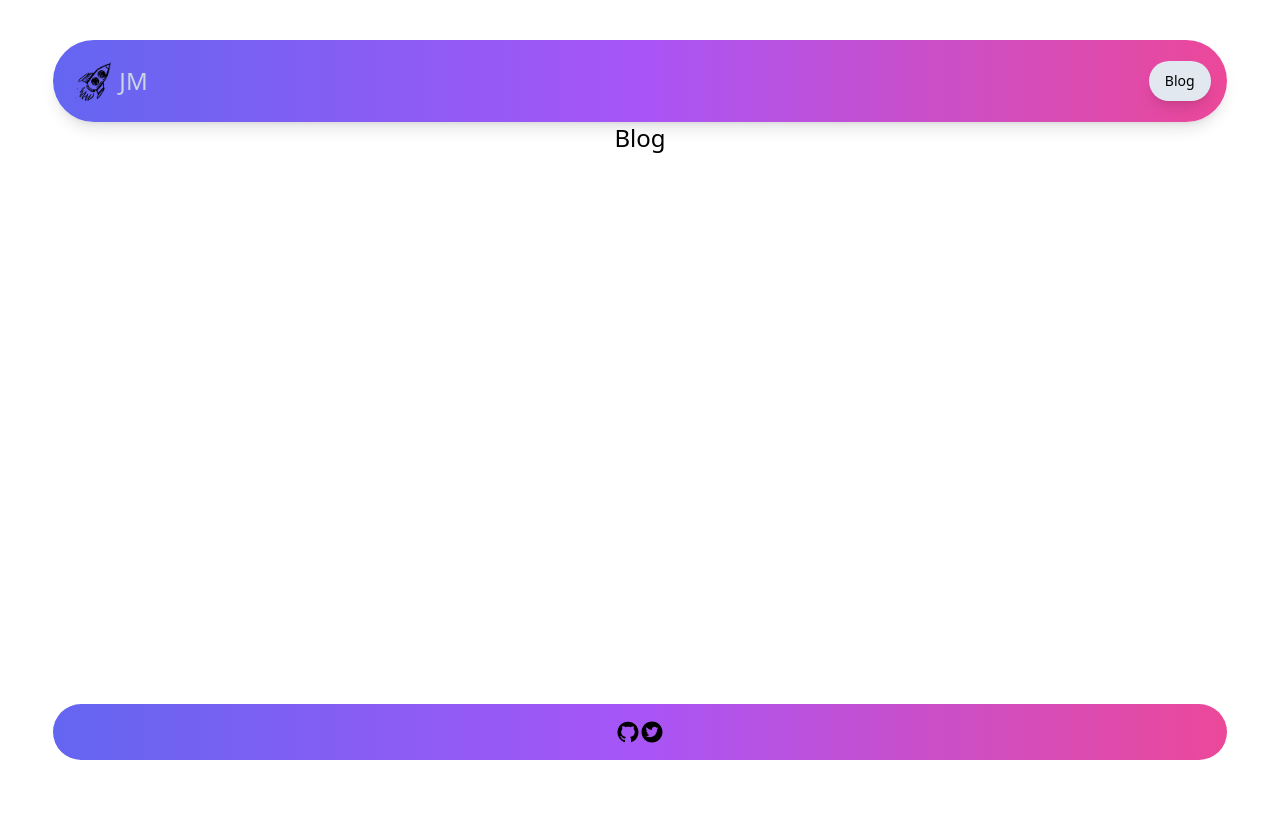
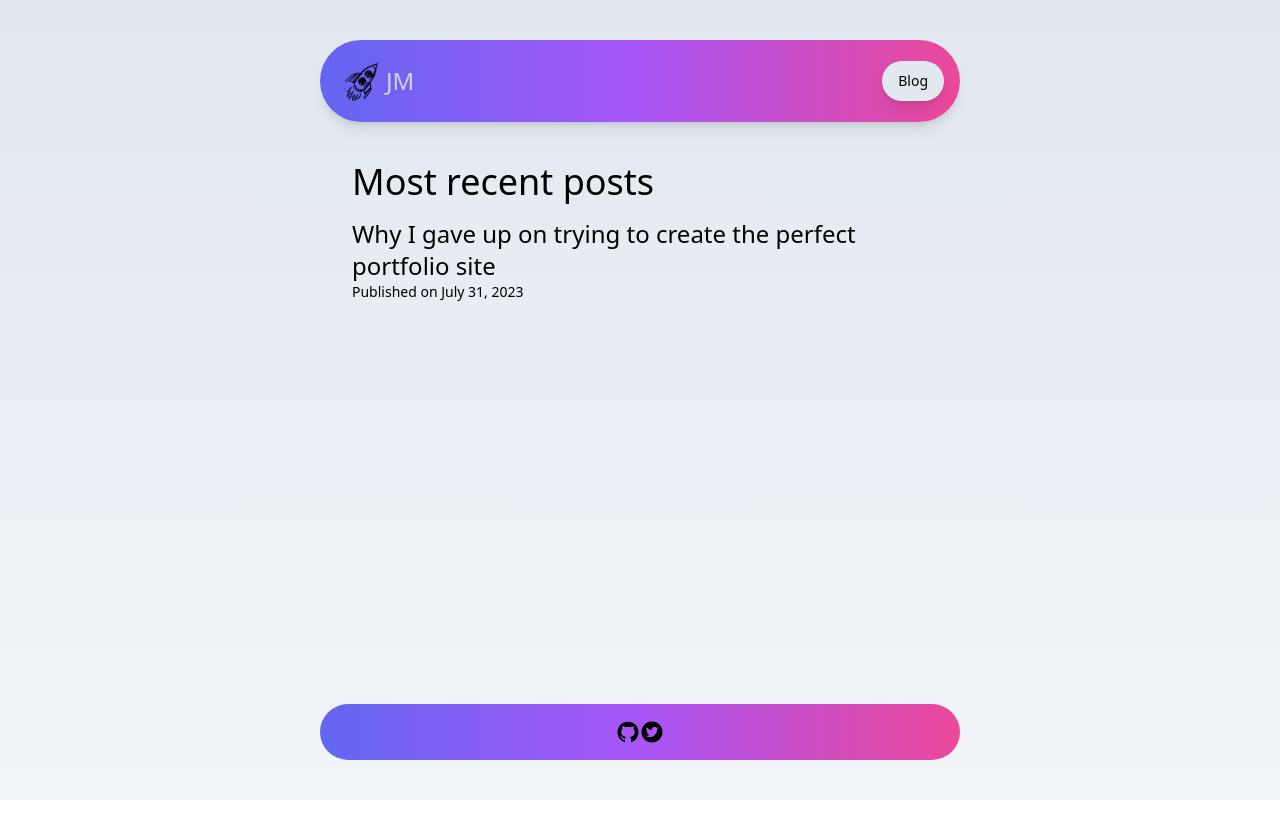
Before and after one commit to joshmccoydev/joshmccoy.dev, a Next.js app: page /blog in a window 1280 px wide. After the commit the page ends 800 px from the top, so only its background shows below. Built offline with nearby package versions, Linux system fonts and the light colour scheme.

Commit message:
fixed apos

```diff
--- /dev/null
+++ b/app/blog/001/page.js
@@ -0,0 +1,18 @@
+import Image from 'next/image'
+import profile from '/public/profile.png'
+import big_logo_light from '/public/big_logo_light.png'
+import big_logo_dark from '/public/big_logo_dark.png'
+import {Button} from "@/components/ui/button"
+import Link from 'next/link'
+
+export default function Home() {
+  return (
+    <main className="container md:w-2/3 lg:w-1/2">
+        <section className="mt-10">
+            <h2 className="text-2xl">Why I gave up on trying to create the perfect portfolio site</h2>
+            <p className="pt-4">Lorem ipsum dolor, sit amet consectetur adipisicing elit. Explicabo obcaecati nihil et esse? Animi dicta ad est sint nisi eius, pariatur accusantium exercitationem laboriosam sapiente blanditiis consequuntur minus consectetur quibusdam.</p>
+        </section>
+    </main>
+
+  )
+}
--- a/app/blog/page.js
+++ b/app/blog/page.js
@@ -3,12 +3,46 @@ import profile from '/public/profile.png'
 import big_logo_light from '/public/big_logo_light.png'
 import big_logo_dark from '/public/big_logo_dark.png'
 import {Button} from "@/components/ui/button"
-
+import Link from 'next/link'
 
 export default function Home() {
   return (
-    <main className="container text-center my-auto">
-      <h1 className="text-2xl">Blog</h1>
+    <main className="container md:w-2/3 lg:w-1/2">
+      <section className="mt-10">
+        <h1 className="text-4xl">Most recent posts</h1>
+        <ul className="text-2xl mt-4 pb-10 space-y-4">
+          <li>
+            <Link href="/blog/001" className="">
+              <h2>Why I gave up on trying to create the perfect portfolio site</h2>
+              <h3 className="text-sm">Published on July 31, 2023</h3>
+            </Link>
+          </li>
+          {/*<li>
+            <Link href="/blog/001" className="">
+              <h2>The second post</h2>
+              <h3 className="text-sm">Published in the future</h3>
+            </Link>
+          </li>
+          <li>
+            <Link href="/blog/001" className="">
+              <h2>Why I gave up on trying to create the perfect portfolio site</h2>
+              <h3 className="text-sm">Published on July 31, 2023</h3>
+            </Link>
+          </li>
+          <li>
+            <Link href="/blog/001" className="">
+              <h2>Why I gave up on trying to create the perfect portfolio site</h2>
+              <h3 className="text-sm">Published on July 31, 2023</h3>
+            </Link>
+          </li>
+          <li>
+            <Link href="/blog/001" className="">
+              <h2>Why I gave up on trying to create the perfect portfolio site</h2>
+              <h3 className="text-sm">Published on July 31, 2023</h3>
+            </Link>
+          </li>*/}
+        </ul>
+      </section>
   </main>
 
   )
--- a/app/layout.js
+++ b/app/layout.js
@@ -13,10 +13,10 @@ export const metadata = {
 
 export default function RootLayout({ children }) {
   return (
-    <html lang="en" className="min-h-full">
-      <body className="min-h-screen max-h-screen   sbg-gradient-to-b from-slate-200 to-slate-100 dark:bg-gradient-to-b dark:from-black dark:to-slate-900 dark:text-slate-300">
-        <div className=" mt-10 w-full z-50">
-          <nav className="mx-auto dark:bg-none dark:bg-slate-800 w-11/12 bg-gradient-to-r from-indigo-500 via-purple-500 to-pink-500 justify-between rounded-full flex shadow-lg p-4">
+    <html lang="en" className="min-h-full max-h-full">
+      <body className="bg-gradient-to-b from-slate-200 to-slate-100 dark:bg-gradient-to-b dark:from-black dark:to-slate-900 dark:text-slate-300">
+        <div className="w-full mx-auto z-50 w-5/6 md:w-2/3 lg:w-1/2">
+          <nav className="mx-auto p-4 mt-10 dark:bg-none dark:bg-slate-800 bg-gradient-to-r from-indigo-500 via-purple-500 to-pink-500 justify-between rounded-full flex shadow-lg">
             <Link href="/">
               <span className="flex">
                 <Image src={logoblack} className="mx-auto rounded-full block dark:hidden"
@@ -33,7 +33,7 @@ export default function RootLayout({ children }) {
 
             <Link href="/blog"
               className="my-auto">
-              <Button className="bg-transparent shadow-lg rounded-3xl text-slate bg-slate-200 text-black dark:bg-gradient-to-r dark:from-indigo-500 dark:via-purple-500 dark:to-pink-500">
+              <Button className="bg-transparent shadow-lg rounded-3xl text-slate bg-slate-200 text-black dark:bg-gradient-to-r dark:from-indigo-500 dark:via-purple-500 dark:to-pink-500 dark:text-slate-300">
                 Blog
               </Button>
             </Link>
@@ -41,8 +41,8 @@ export default function RootLayout({ children }) {
         </div>
         {children}
         <div className="w-full fixed bottom-10">
-          <footer className="w-full">
-            <ul className="mx-auto w-11/12 dark:bg-none dark:bg-slate-800 bg-gradient-to-r from-indigo-500 via-purple-500 to-pink-500 justify-center rounded-full flex py-4 text-2xl">
+          <footer className="w-full mx-auto w-5/6 md:w-2/3 lg:w-1/2">
+            <ul className="mx-auto dark:bg-none dark:bg-slate-800 bg-gradient-to-r from-indigo-500 via-purple-500 to-pink-500 justify-center rounded-full flex py-4 text-2xl">
               <li><AiFillGithub /></li>
               <li><AiFillTwitterCircle /></li>
             </ul>
--- a/app/page.js
+++ b/app/page.js
@@ -10,21 +10,20 @@ import { Icon } from '@iconify/react'
 
 export default function Home() {
   return (
-    <main className="container text-center">
-      <section id="about" className="pt-10">
+    <main className="container text-center md:w-2/3 lg:w-1/2 sm:pt-32 md:pt-28 lg:pt-80 xl:pt-96">
+      <section id="about" className="pt-10 place-self">
         <h3 className="text-4xl z-10 -rotate-[6.75deg]">👋Hello, World!</h3>
         <div className="flex justify-center pt-2">
-            <h2 className="text-4xl my-auto">I'm&nbsp;</h2>
+            <h2 className="text-4xl my-auto">I&apos;m&nbsp;</h2>
             <h2 className="text-5xl my-auto bg-gradient-to-r from-indigo-500 via-purple-500 to-pink-500 text-transparent bg-clip-text dark:bg-gradient-to-r dark:from-indigo-500 dark:via-purple-500 dark:to-pink-500">
             Josh McCoy
             </h2>
         </div>
         <h3 className="text-3xl">
-          full-stack/web3 builder
+          full-stack/web3 developer.
         </h3>
-        <p className="text-md my-2">
-          For the past 15+ years I have worked my way through the ranks of commercial kitchens; now I build mobile-first websites & applications with React + Next.js.
-        </p>
+        <p className="text-lg my-2">
+          For the past 15+ years I've worked my way through the ranks of commercial kitchens while self-teaching web development concepts. Now I create mobile-freindly websites & applications with React.        </p>
         <div className="cross-fade w-full items-center">
           <Image src={profile} className="mx-auto rounded-full"
           alt="My Memoji"
```
